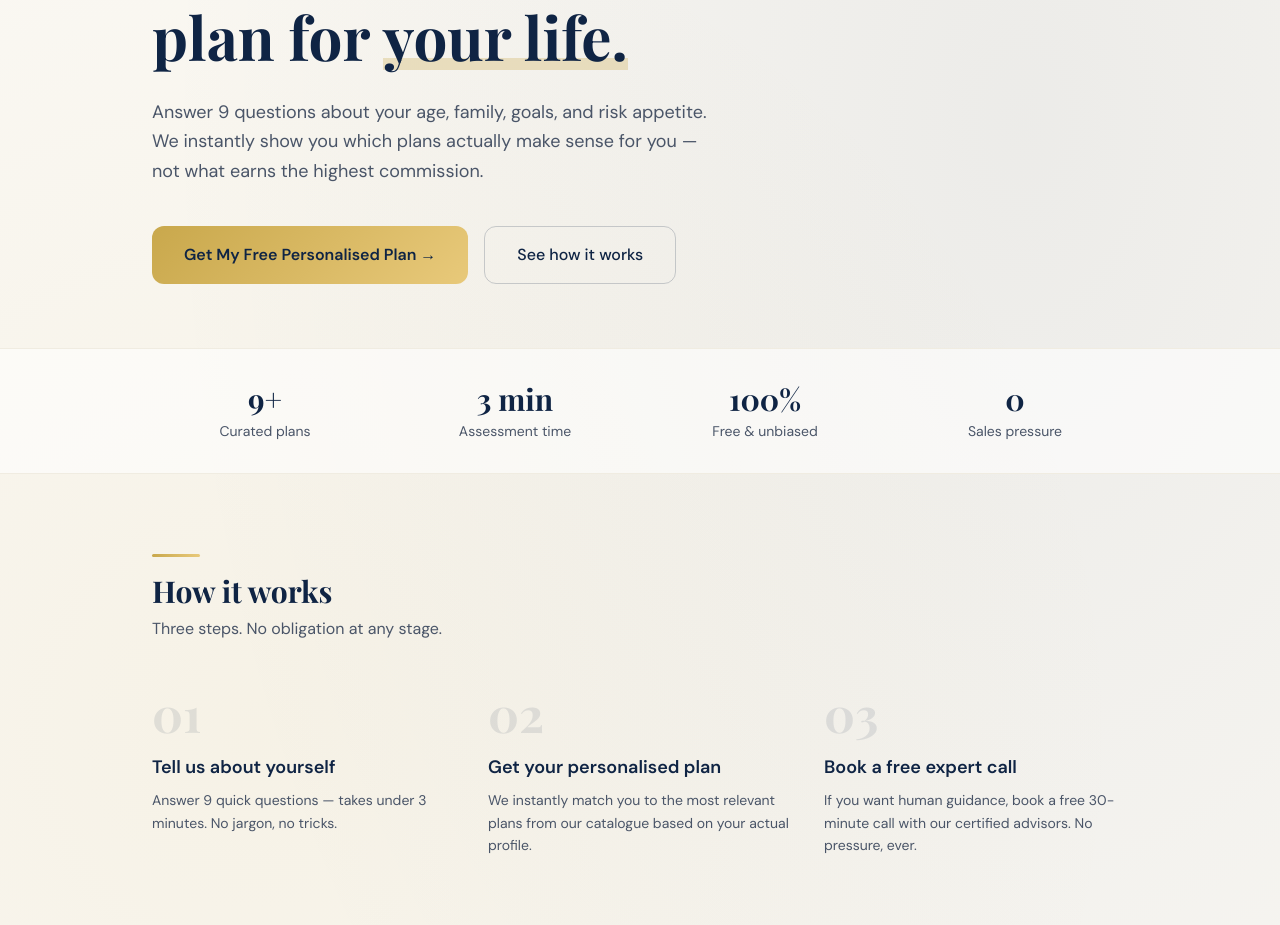
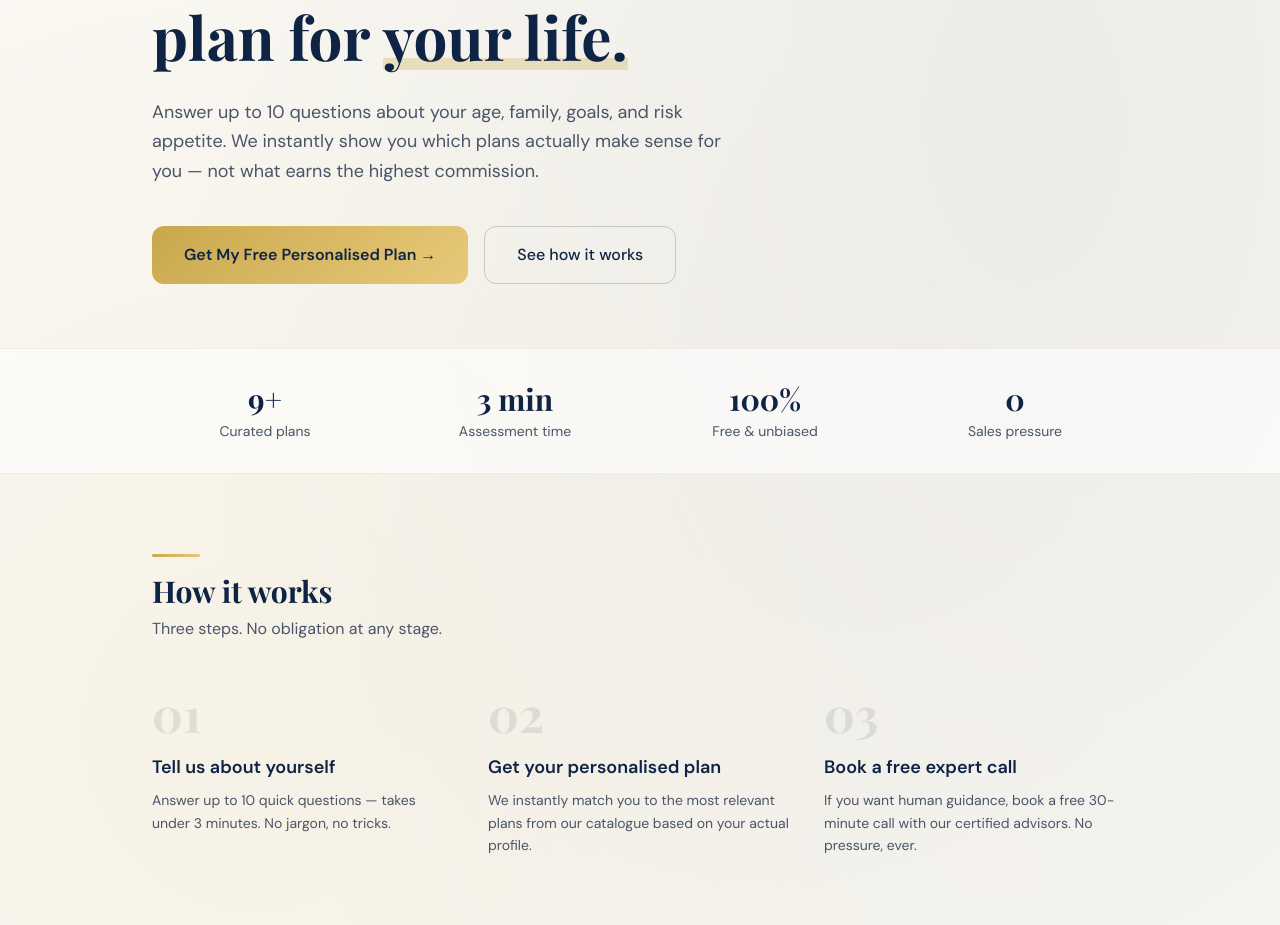
Before and after one commit to ameythakurdeogad/allinvest, a Next.js app: page / in a window 1280 px wide. Shown: the part 287-1212 px from the top of the page. Built offline with nearby package versions, Linux system fonts and the light colour scheme.

Commit message:
chore: update question count copy for conditional question

```diff
--- a/components/LandingPage.tsx
+++ b/components/LandingPage.tsx
@@ -9,7 +9,7 @@ const HOW_STEPS = [
   {
     num: "01",
     title: "Tell us about yourself",
-    desc: "Answer 9 quick questions — takes under 3 minutes. No jargon, no tricks.",
+    desc: "Answer up to 10 quick questions — takes under 3 minutes. No jargon, no tricks.",
   },
   {
     num: "02",
@@ -105,7 +105,7 @@ export default function LandingPage({ onStart }: Props) {
           </h1>
 
           <p className="text-lg text-slate max-w-xl leading-relaxed mb-10">
-            Answer 9 questions about your age, family, goals, and risk appetite.
+            Answer up to 10 questions about your age, family, goals, and risk appetite.
             We instantly show you which plans actually make sense for you — not
             what earns the highest commission.
           </p>
```
